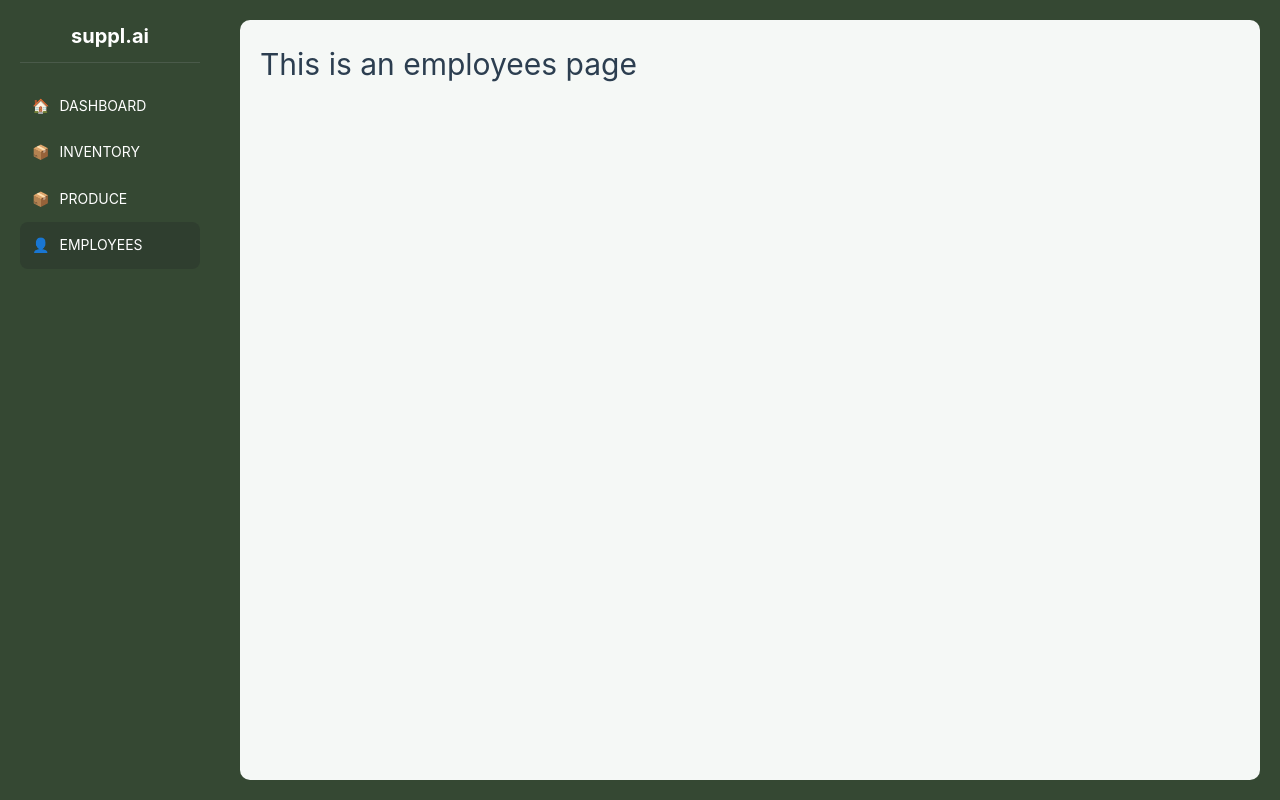
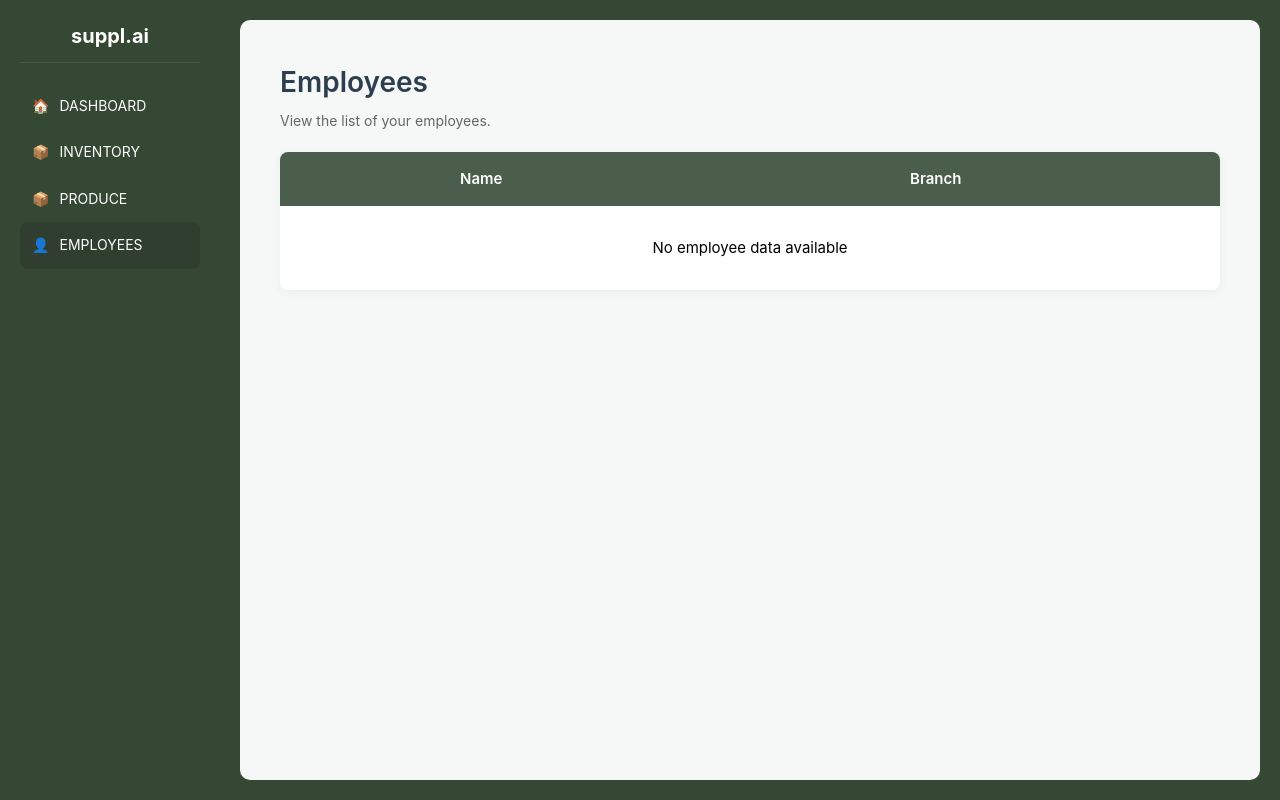
Before and after one commit to Dallss/SupplAI---Frontend, a Vue app: page /app/employees in a window 1280 px wide. Built offline with nearby package versions, Linux system fonts and the light colour scheme.

Commit message:
[Style] inventory and employee style

```diff
--- a/src/components/EmployeesComponent.vue
+++ b/src/components/EmployeesComponent.vue
@@ -1,7 +1,123 @@
+<script setup lang="ts">
+import { ref } from 'vue'
+const employees = ref([])
+</script>
+
 <template>
-  <div class="employees">
-    <h1>This is an employees page</h1>
+  <div class="employees-container">
+    <div class="employees-content">
+      <h1>Employees</h1>
+      <p class="subtitle">View the list of your employees.</p>
+
+      <div class="employees-table">
+        <div class="table-header">
+          <div class="header-name">Name</div>
+          <div class="header-branch">Branch</div>
+        </div>
+
+        <div class="table-body">
+          <div v-if="employees.length === 0" class="empty-state">
+            No employee data available
+          </div>
+          <div v-else v-for="(employee, index) in employees" :key="index" class="table-row">
+            <div class="employee-name">{{ employee.name }}</div>
+            <div class="employee-branch">{{ employee.branch }}</div>
+          </div>
+        </div>
+      </div>
+    </div>
   </div>
 </template>
 
-<style></style>
+<style scoped>
+.employees-container {
+  font-family: Inter, system-ui, Avenir, Helvetica, Arial, sans-serif;
+  width: 100%;
+  padding: 1.25rem;
+  box-sizing: border-box;
+}
+
+.employees-content {
+  width: 100%;
+  margin: 0 auto;
+}
+
+h1 {
+  color: #2c3e50;
+  font-size: 1.75rem;
+  margin-bottom: 0.3125rem;
+  font-weight: 600;
+  text-align: left;
+}
+
+.subtitle {
+  color: #666;
+  margin-top: 0;
+  margin-bottom: 1.25rem;
+  text-align: left;
+  font-size: 0.875rem;
+}
+
+.employees-table {
+  width: 100%;
+  background-color: white;
+  border-radius: 0.5rem;
+  overflow: hidden;
+  box-shadow: 0 0.125rem 0.625rem rgba(0, 0, 0, 0.05);
+}
+
+.table-header {
+  display: flex;
+  background-color: #4b5d4b;
+  color: white;
+  padding: 0.9375rem 1.25rem;
+  font-weight: 500;
+}
+
+.header-name {
+  flex: 1;
+  text-align: left;
+  font-weight: 600;
+  padding-left: 10rem;
+}
+
+.header-branch {
+  flex: 1;
+  text-align: left;
+  font-weight: 600;
+  padding-left: 10rem;
+}
+
+.table-body {
+  max-height: 25rem;
+  overflow-y: auto;
+}
+
+.empty-state {
+  padding: 1.875rem;
+  text-align: center;
+  color: #000;
+}
+
+.table-row {
+  display: flex;
+  padding: 0.9375rem 1.25rem;
+  border-bottom: 0.0625rem solid #eee;
+}
+
+.table-row:last-child {
+  border-bottom: none;
+}
+
+.employee-name {
+  flex: 1;
+  text-align: left;
+  color: #000;
+}
+
+.employee-branch {
+  flex: 1;
+  text-align: left;
+  color: #000;
+}
+</style>
--- a/src/components/InventoryComponent.vue
+++ b/src/components/InventoryComponent.vue
@@ -33,11 +33,11 @@ interface Batch {
   added_to_inventory_on: string;
 }
 
-const batches = ref<Batch[]>([]) // Empty array to be filled from API
+const batches = ref<Batch[]>([])
 
 const fetchBatches = async () => {
   try {
-    console.log('Fetching batches...') // Debug log before request
+    console.log('Fetching batches...')
     const response = await fetch('http://127.0.0.1:8000/api/inventory/get_batches/')
 
     if (!response.ok) {
@@ -45,7 +45,7 @@ const fetchBatches = async () => {
     }
 
     const data = await response.json()
-    console.log('Received data:', data) // Debug log for response data
+    console.log('Received data:', data)
 
     batches.value = data
   } catch (error) {
@@ -53,21 +53,23 @@ const fetchBatches = async () => {
   }
 }
 
-// Fetch data when the component mounts
 onMounted(fetchBatches)
 </script>
 
 <style scoped>
+
 .inventory-container {
-  max-width: 75rem;
-  margin: 0 auto;
+  font-family: Inter, system-ui, Avenir, Helvetica, Arial, sans-serif;
+  width: 100%;
   padding: 1.25rem;
+  box-sizing: border-box;
 }
 
 h1 {
   color: #3c4a3e;
   font-size: 1.75rem;
   margin-bottom: 0.3125rem;
+  font-weight: 600;
 }
 
 .subtitle {
@@ -102,6 +104,7 @@ th {
 td {
   padding: 0.75rem 0.9375rem;
   border-bottom: 0.0625rem solid #eee;
+  color: black;
 }
 
 tbody tr:hover {
```
